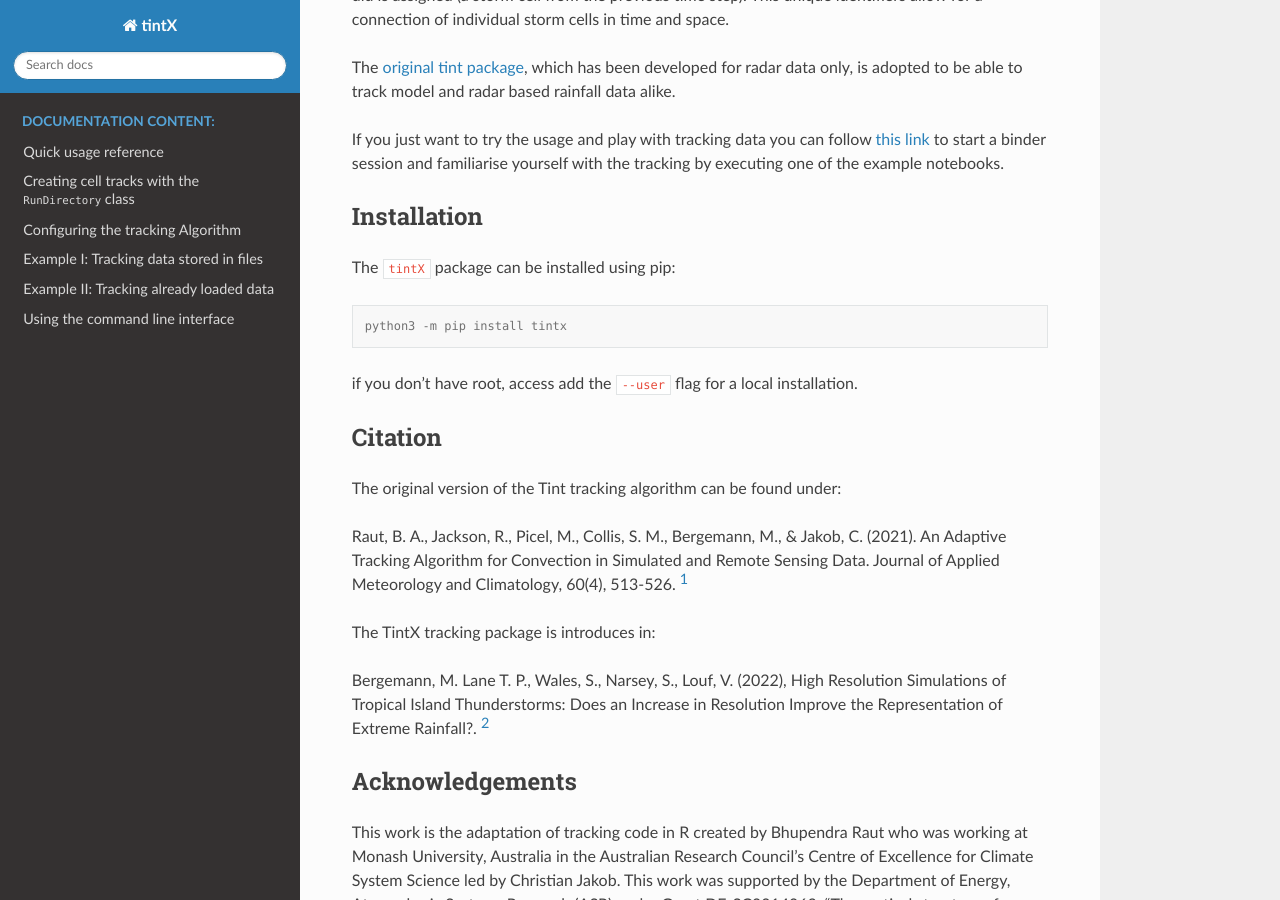
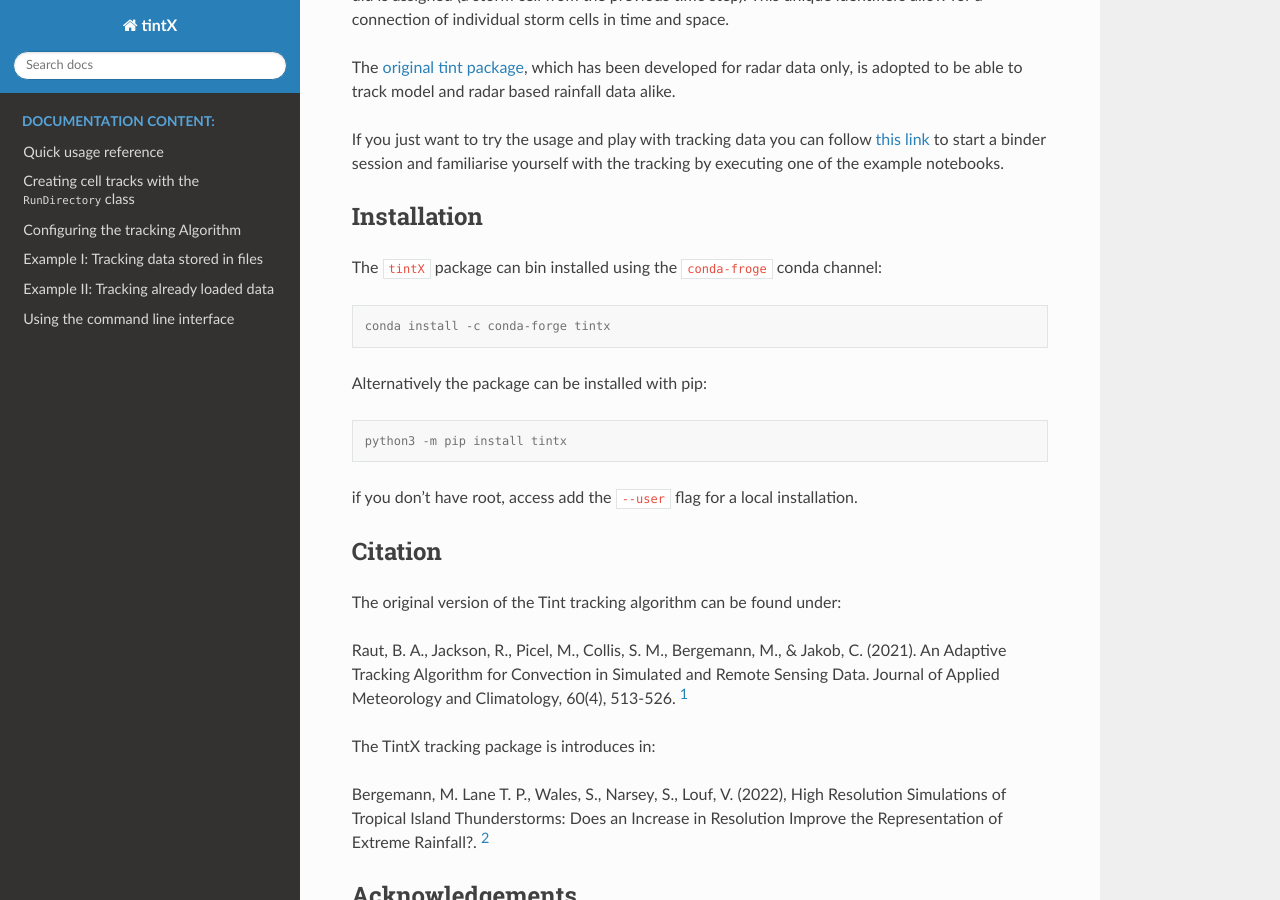
Before and after one commit to antarcticrainforest/tintX, a Sphinx documentation site: the page built from docs/source/index.rst, in a window 1280 px wide and 900 px high, scrolled down 516 px. Built offline with Sphinx 7.4.7 and the Read the Docs theme 2.0.0, drawn with Linux system fonts in a browser that asks for light colours.

Commit message:
Add instructions for installing the conda package

```diff
--- a/docs/source/index.rst
+++ b/docs/source/index.rst
@@ -59,7 +59,14 @@ one of the example notebooks.
 Installation
 ------------
 
-The ``tintX`` package can be installed using pip:
+The ``tintX`` package can bin installed using the ``conda-froge`` conda channel:
+
+.. code-block:: console
+
+    conda install -c conda-forge tintx
+
+
+Alternatively the package can be installed with pip:
 
 .. code-block:: console
 
--- a/src/tintx/__init__.py
+++ b/src/tintx/__init__.py
@@ -15,4 +15,4 @@ from .reader import RunDirectory
 
 __all__ = ["RunDirectory"]
 
-__version__ = "2022.9.4"
+__version__ = "2022.9.5"
```
Also changed, not shown: README.md (+8 -1 lines), 1 other file.
